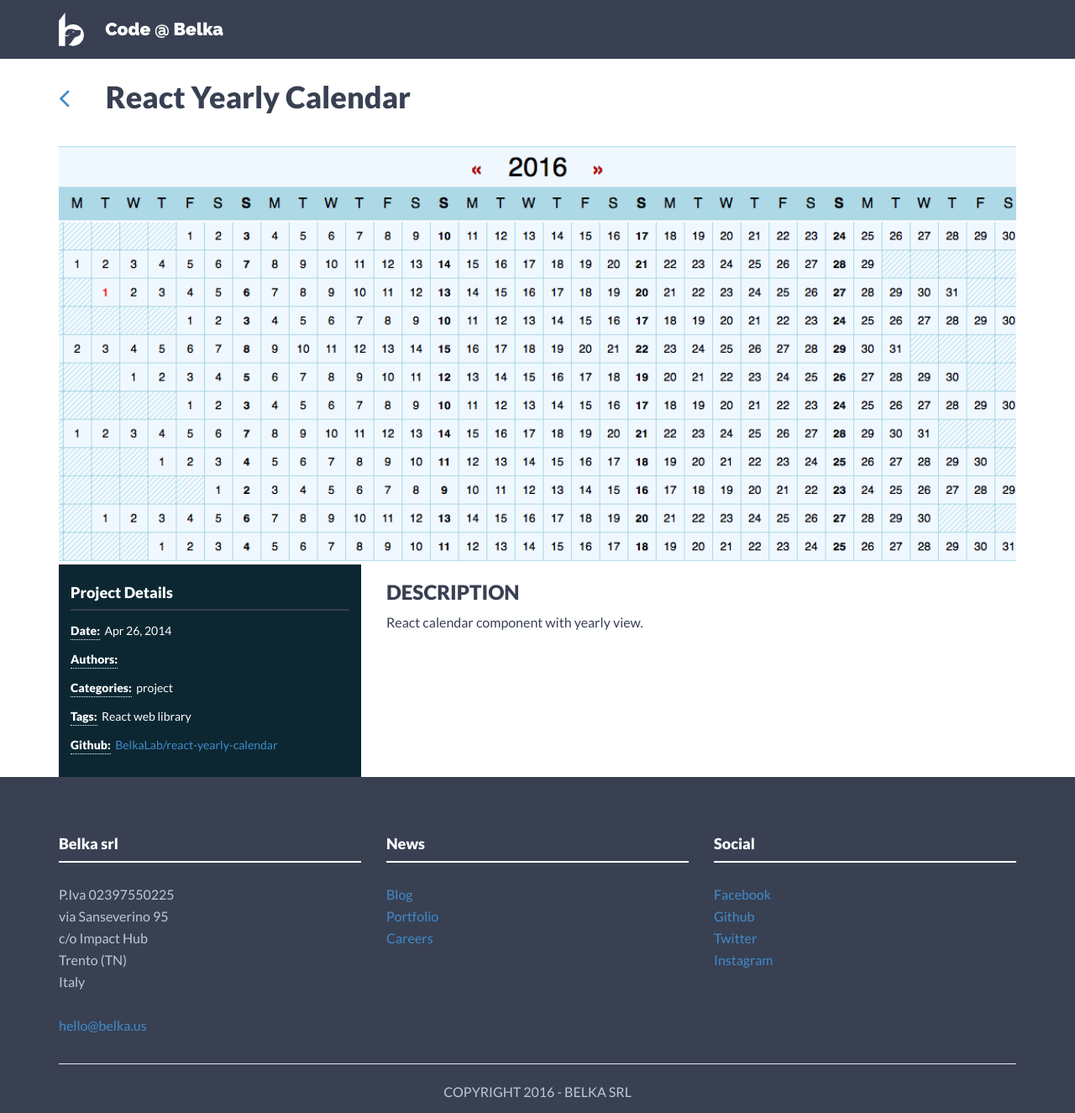
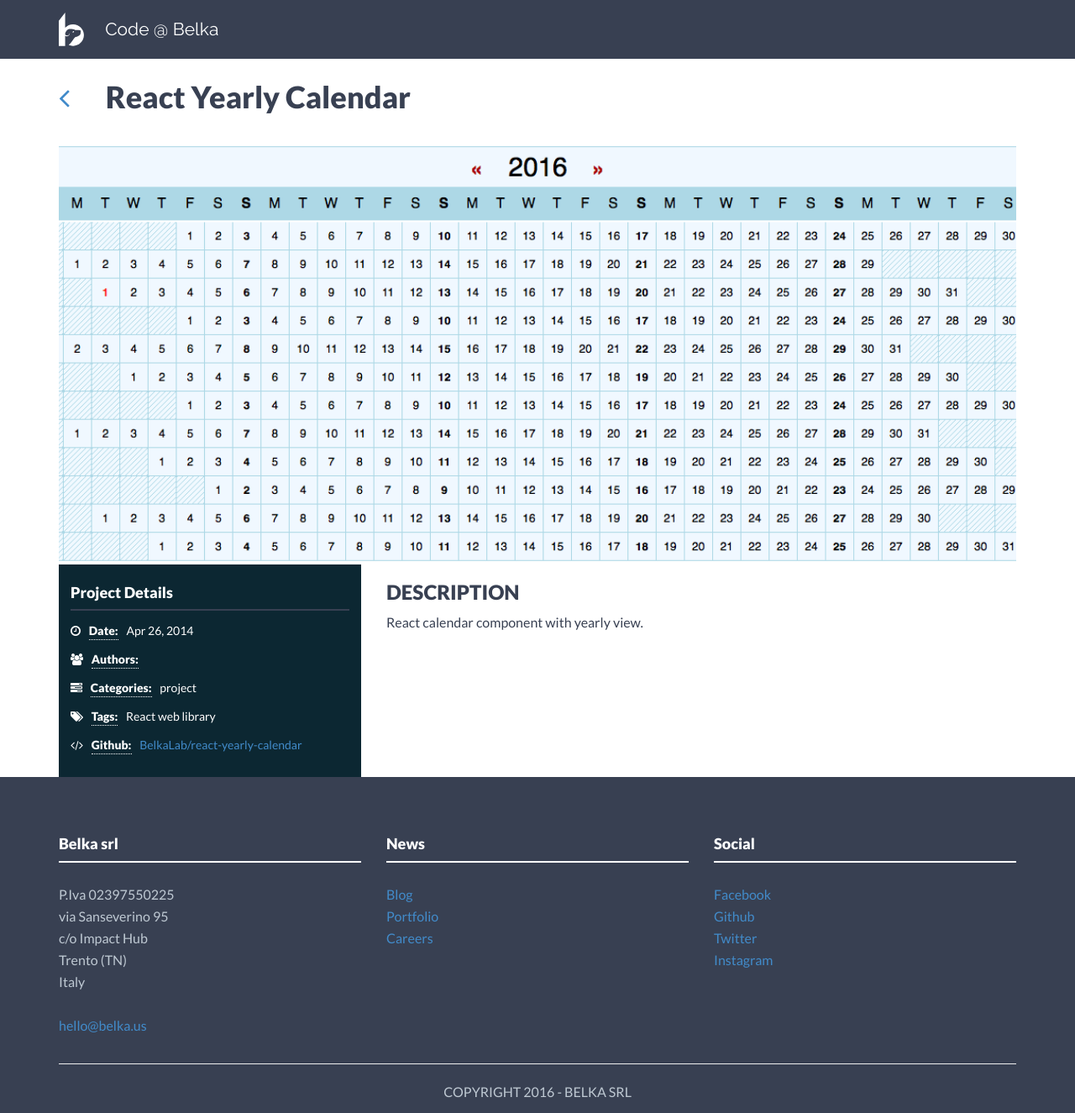
Before and after one commit to BelkaLab/old-belkalab.github.io, a Jekyll site: the page built from _posts/project/2014-04-26-react-yearly-calendar.md, in a window 1280 px wide and 1325 px high. Shown: the whole window at 84% size. Built offline with Jekyll 4.4.1, drawn with Linux system fonts in a browser that asks for light colours.

Commit message:
Add icons in Project Details

```diff
--- a/_layouts/project.html
+++ b/_layouts/project.html
@@ -25,23 +25,28 @@
                 <h4>Project Details</h4>
                 <div class="hline"></div>
                 <div class="project-details__element">
-                    <strong>Date:</strong>&nbsp;
+                    <i class="fa fa-clock-o"></i>
+                    <strong>Date:</strong>
                     {{ page.date | date: "%b %-d, %Y" }}
                 </div>
                 <div class="project-details__element">
-                    <strong>Authors:</strong>&nbsp;
+                    <i class="fa fa-users"></i>
+                    <strong>Authors:</strong>
                     {{ page.author }}
                 </div>
                 <div class="project-details__element">
-                    <strong>Categories:</strong>&nbsp;
+                    <i class="fa fa-tasks"></i>
+                    <strong>Categories:</strong>
                     {{ page.categories }}
                 </div>
                 <div class="project-details__element">
-                    <strong>Tags:</strong>&nbsp;
+                    <i class="fa fa-tags"></i>
+                    <strong>Tags:</strong>
                     {{ page.tags | join " " }}
                 </div>
                 <div class="project-details__element">
-                    <strong>Github:</strong>&nbsp;
+                    <i class="fa fa-code"></i>
+                    <strong>Github:</strong>
                     <a href="https://github.com/{{ page.github_repo }}" target="_blank">{{ page.github_repo }}</a>
                 </div>
             </div>
--- a/assets/css/style.scss
+++ b/assets/css/style.scss
@@ -110,12 +110,17 @@
 	margin-left: 10px !important;
 	font-size: 1.5em !important;
 	font-family: 'Raleway', sans-serif;
-	font-weight: 900;
+	font-weight: 400;
 	float: right;
 }
 
 .navbar-header .navbar-brand {
 	color: white;
+}
+
+.navbar-default .navbar-brand:hover,
+.navbar-default .navbar-brand:focus {
+	color: #01b2fe;
 }
 
 .navbar-default .navbar-nav > li > a {
@@ -492,9 +497,14 @@
 		display: block;
 		margin: 1em 0 1em 0;
 
+		i {
+			margin-right: .5em;
+		}
+
 		strong {
 			border-bottom: 1px dotted #fff;
 			padding-bottom: 2px;
+			margin-right: .5em;
 		}
 	}
 }
```
Also changed, not shown: 4 other files.
